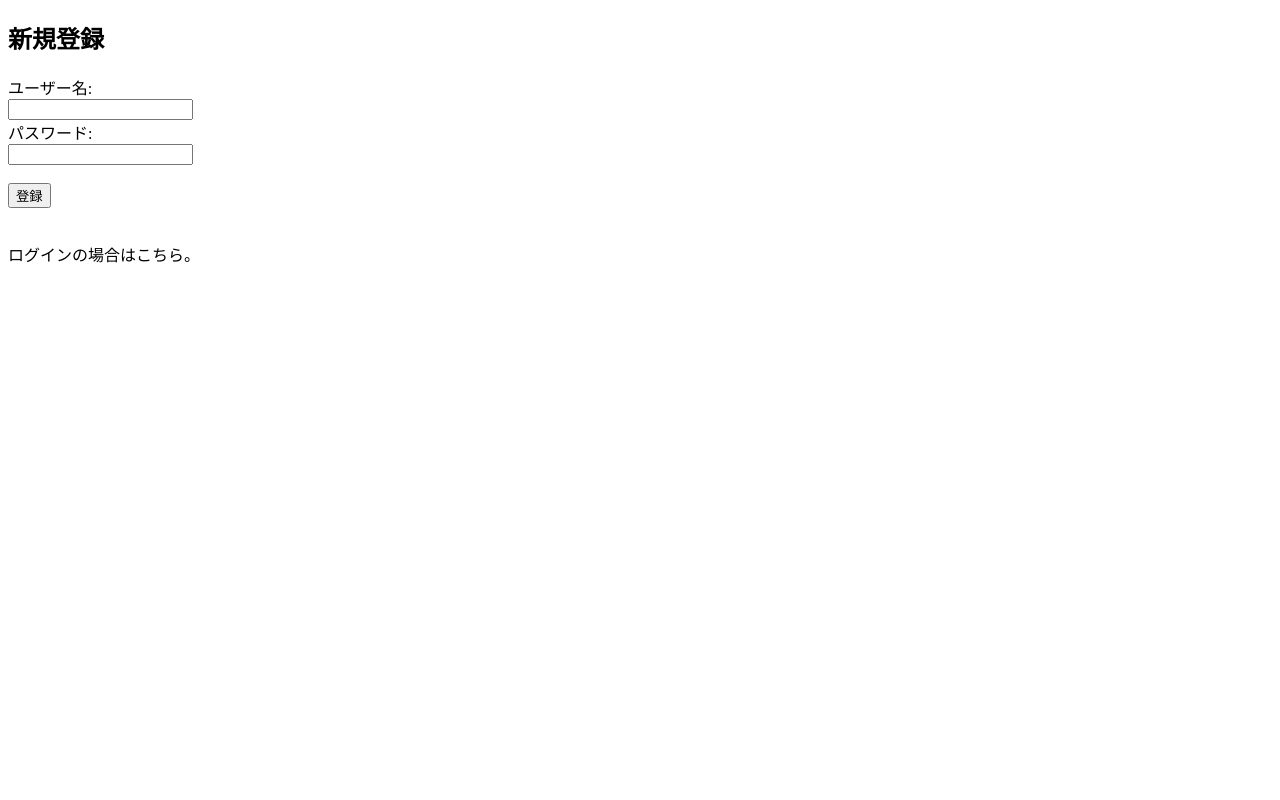
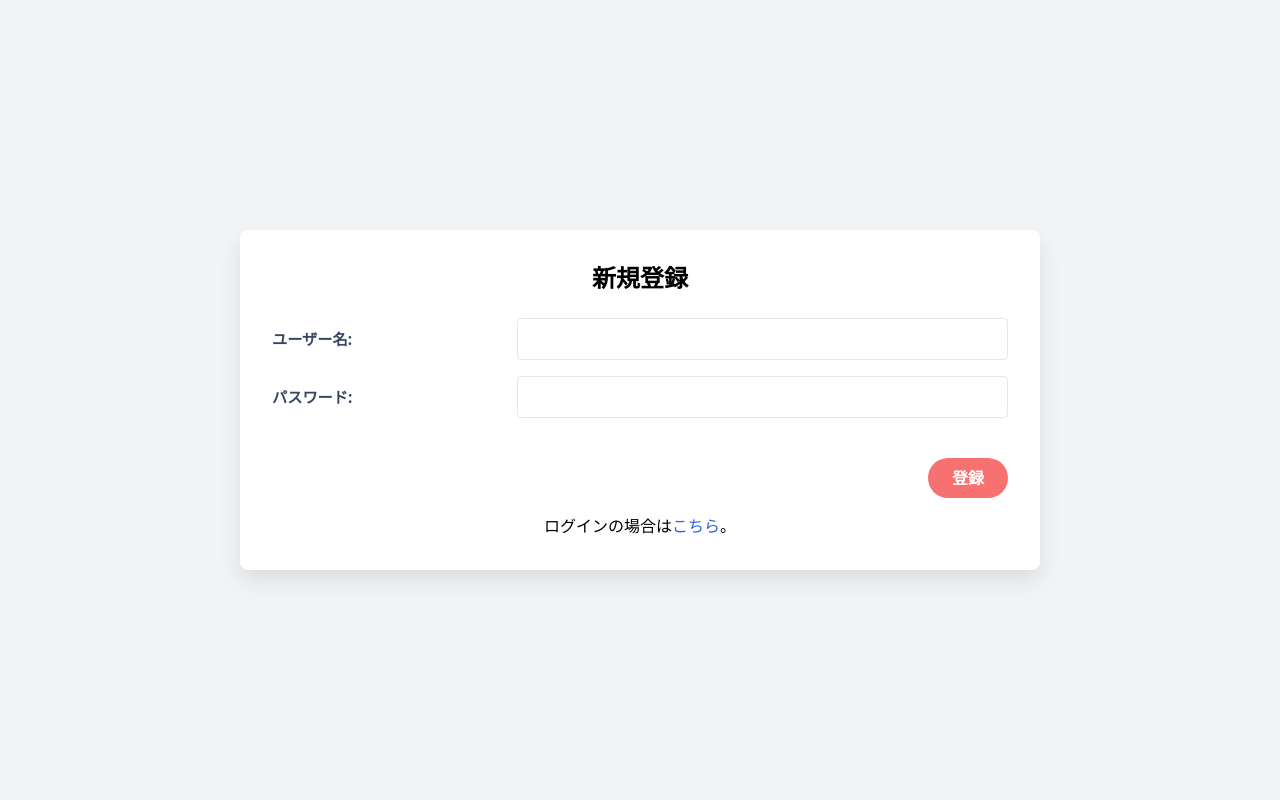
Before and after one commit to itc-s23014/SNS, a Flask app: page /register in a window 1280 px wide. Run offline with Flask 3, Linux system fonts and the light colour scheme.

Commit message:
新規登録画面ui

```diff
--- /dev/null
+++ b/websns-app/static/register.css
@@ -0,0 +1,52 @@
+/* register.css */
+
+/* 全体のフォームコンテナを調整 */
+.login-container {
+    background-color: #ffffff;
+    padding: 2rem;
+    border-radius: 0.5rem;
+    box-shadow: 0 10px 25px rgba(0, 0, 0, 0.1);
+    width: 100%;
+    max-width: 800px;
+  }
+
+  /* 入力フィールドのフォーカス時のスタイル */
+  input:focus {
+    outline: none;
+    border-color: #3b82f6; /* Tailwindのblue-500 */
+    box-shadow: 0 0 0 2px rgba(59, 130, 246, 0.3);
+  }
+
+  /* ラベルの文字サイズや色の微調整 */
+  label {
+    color: #36465f; /* Tailwindのgray-700 */
+    font-size: 0.95rem;
+  }
+
+  /* エラー表示用（将来的に使う場合） */
+  .input-error {
+    border-color: #ef4444; /* Tailwindのred-500 */
+    background-color: #fef2f2;
+  }
+
+  /* 登録ボタン */
+  .submit-button {
+    background-color: #f87171; /* 赤系 */
+    color: white;
+    padding: 0.5rem 1.5rem;
+    border: none;
+    border-radius: 9999px;
+    font-weight: bold;
+    cursor: pointer;
+    transition: background-color 0.3s ease;
+    margin-top: 1rem;
+  }
+
+  .submit-button:hover {
+    background-color: #ef4444;
+  }
+
+  /* リンクのスタイル調整 */
+  a {
+    transition: color 0.2s ease;
+  }
--- a/websns-app/templates/register.html
+++ b/websns-app/templates/register.html
@@ -1,20 +1,38 @@
 <!DOCTYPE html>
 <html lang="ja">
 <head>
-    <meta charset="UTF-8">
-    <meta name="viewport" content="width=device-width, initial-scale=1.0">
-    <title>新規登録画面</title>
+  <meta charset="UTF-8">
+  <meta name="viewport" content="width=device-width, initial-scale=1.0">
+  <title>新規登録画面</title>
+  <link href="https://cdn.jsdelivr.net/npm/tailwindcss@2.2.19/dist/tailwind.min.css" rel="stylesheet">
+  <link rel="stylesheet" href="../static/register.css">
 </head>
-<body>
-    <h2>新規登録</h2>
+<body class="bg-gray-100 flex items-center justify-center min-h-screen">
+
+  <div class="login-container">
+    <h2 class="text-2xl font-bold text-center mb-6">新規登録</h2>
+
     <form action="{{ url_for('register') }}" method="post">
-        <label for="username">ユーザー名:</label><br>
-        <input type="text" id="username" name="username"><br>
-        <label for="password">パスワード:</label><br>
-        <input type="password" id="password" name="password"><br><br>
-        <input type="submit" value="登録">
+      <div class="form-group flex items-center mb-4">
+        <label for="username" class="w-1/3 font-bold">ユーザー名:</label>
+        <input type="text" id="username" name="username" class="w-2/3 p-2 border rounded">
+      </div>
+
+      <div class="form-group flex items-center mb-6">
+        <label for="password" class="w-1/3 font-bold">パスワード:</label>
+        <input type="password" id="password" name="password" class="w-2/3 p-2 border rounded">
+      </div>
+
+
+      <div class="flex justify-end">
+        <button type="submit" class="submit-button">登録</button>
+      </div>
     </form>
-    <br>
-    <p>ログインの場合は<a href="/login"></a>こちら。</p>
+
+    <p class="text-center mt-4">
+      ログインの場合は<a href="/login" class="text-blue-600 hover:underline">こちら</a>。
+    </p>
+  </div>
+
 </body>
 </html>
```
